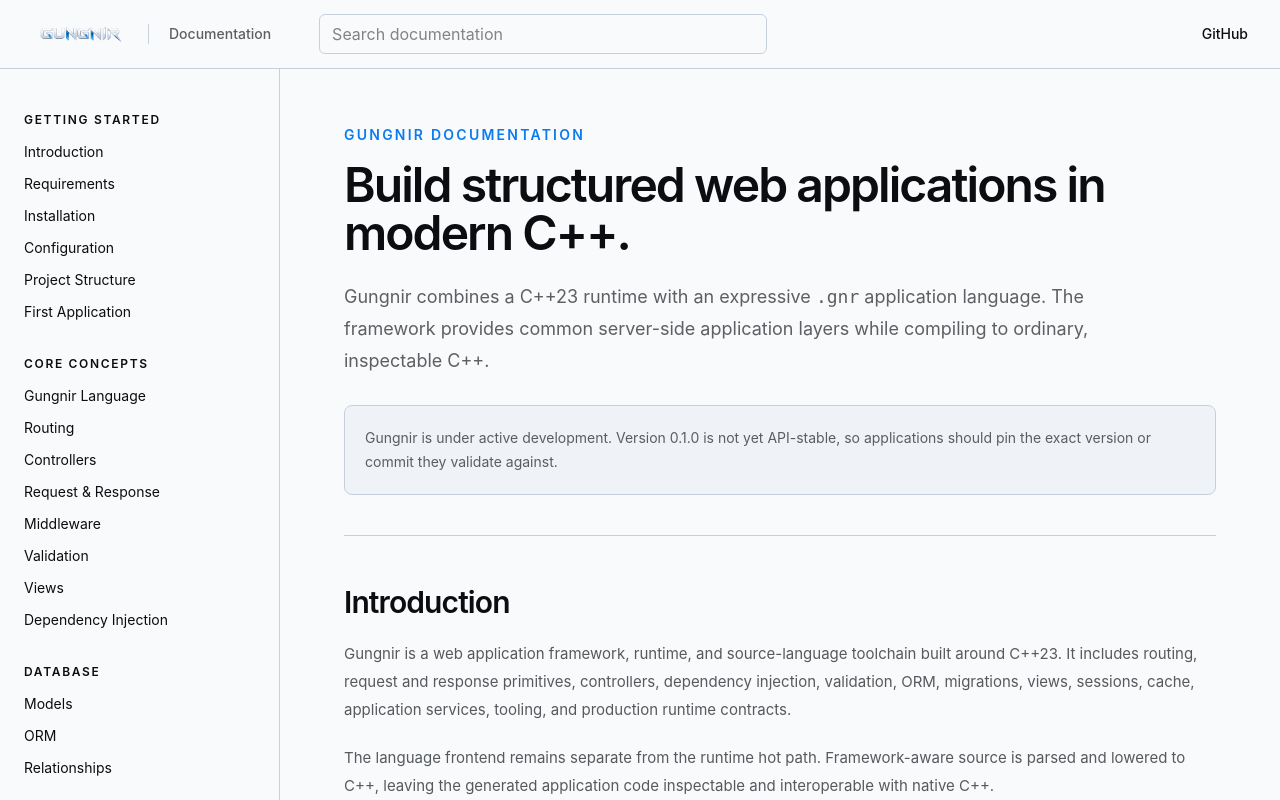
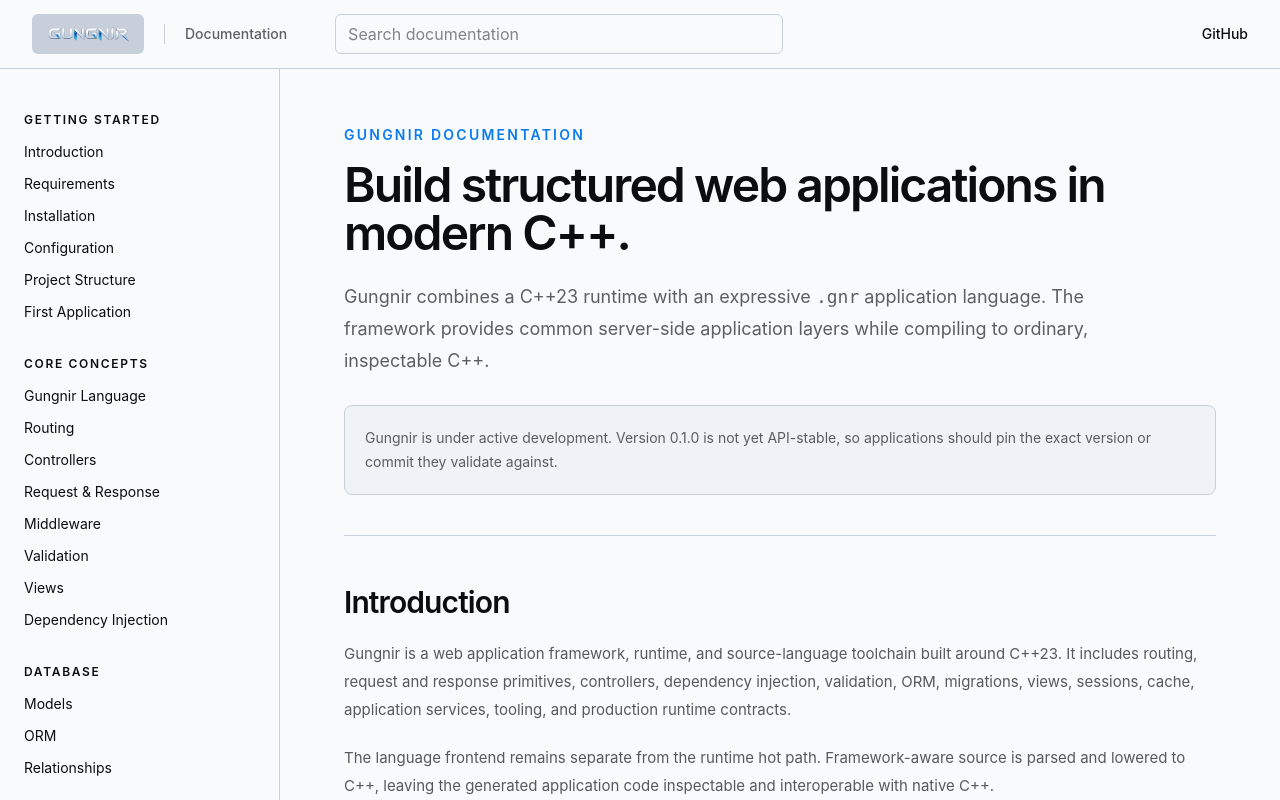
Before and after one commit to justinangeloperez327/next-gungnir, a Next.js app: page /docs in a window 1280 px wide. Shown: the top 800 px of the page. Built offline with nearby package versions, Linux system fonts and the light colour scheme.

Commit message:
Preserve logo contrast on light layout

```diff
--- a/components/docs/DocsHeader.tsx
+++ b/components/docs/DocsHeader.tsx
@@ -7,7 +7,11 @@
     <header className="sticky top-0 z-40 border-b border-gungnir-silver bg-gungnir-white/95 backdrop-blur">
       <div className="mx-auto flex max-w-[1540px] flex-wrap items-center gap-4 px-5 py-3 sm:px-8 lg:h-[68px] lg:flex-nowrap lg:py-0">
         <div className="flex shrink-0 items-center gap-5">
-          <Link href="/" aria-label="Gungnir home">
+          <Link
+            href="/"
+            aria-label="Gungnir home"
+            className="rounded-md bg-gungnir-silver px-2 py-1"
+          >
             <Image
               src="/images/logo.png"
               alt="Gungnir"
```
